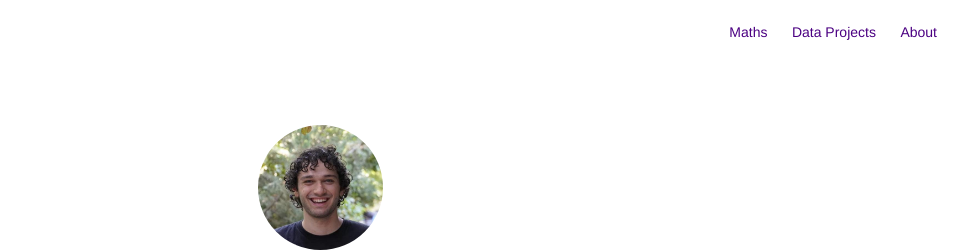
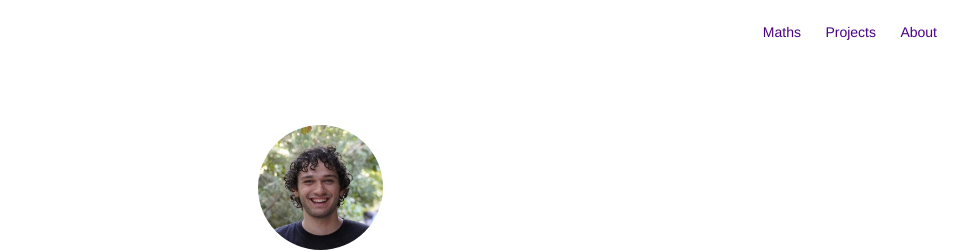
Before and after one commit to dodoturkoz/dodoturkoz.github.io, a Jekyll site: the page built from index.html, in a window 1280 px wide. Shown: the top 252 px of the page, without its empty margins (320-1280 px from the left). Built offline with Jekyll 4.4.1, drawn with Linux system fonts in a browser that asks for light colours; nearby versions of some CDN libraries.

Commit message:
pardon_bu_revert

```diff
--- a/_includes/nav.html
+++ b/_includes/nav.html
@@ -17,7 +17,7 @@
         {% if site.projects == true %}
         {% if page.title != "Projects" %}
         <li class="item">
-            <a class="link" href="{{ site.url }}/projects">Data Projects</a>
+            <a class="link" href="{{ site.url }}/projects">Projects</a>
         </li>
         {% endif %}
         {% endif %}
```
